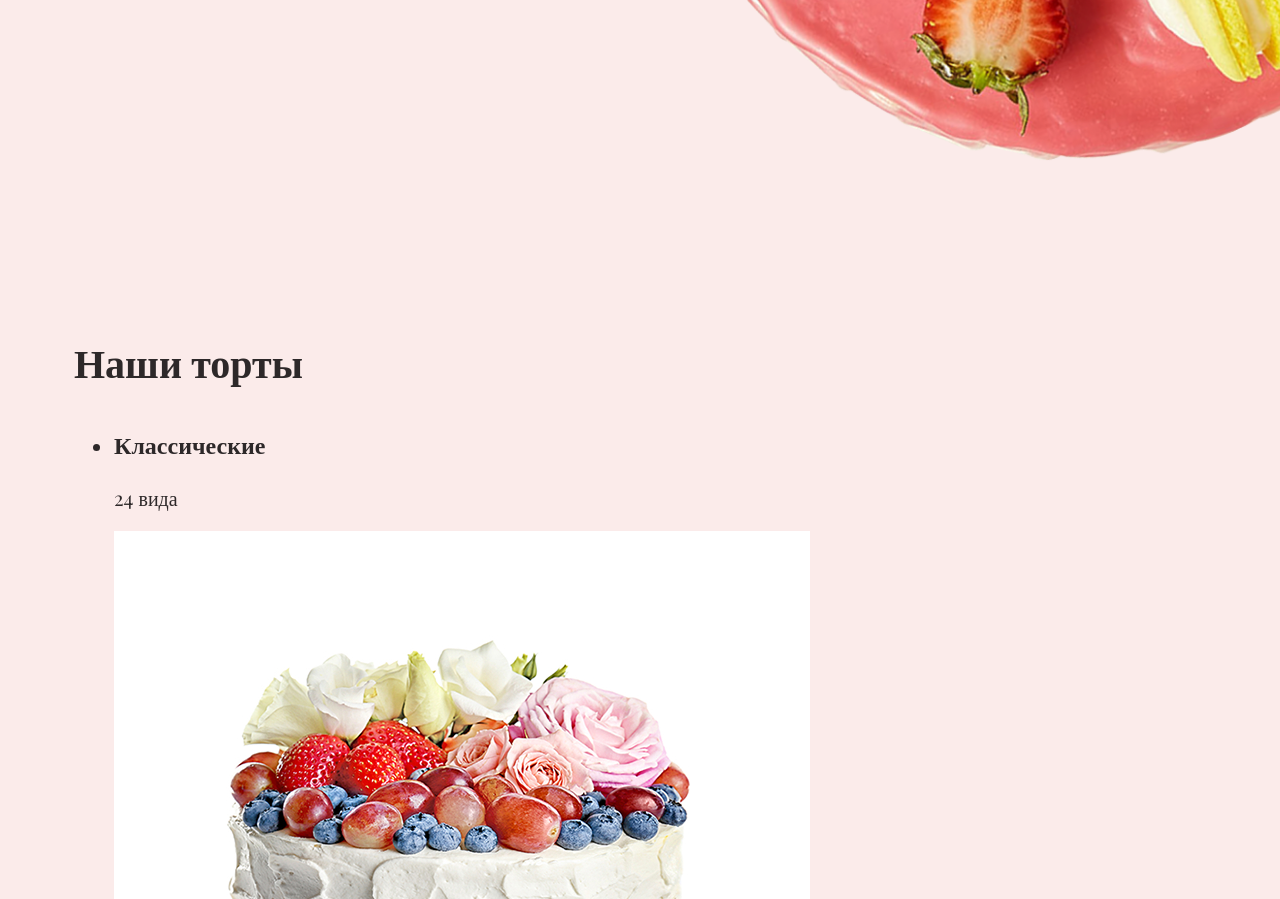
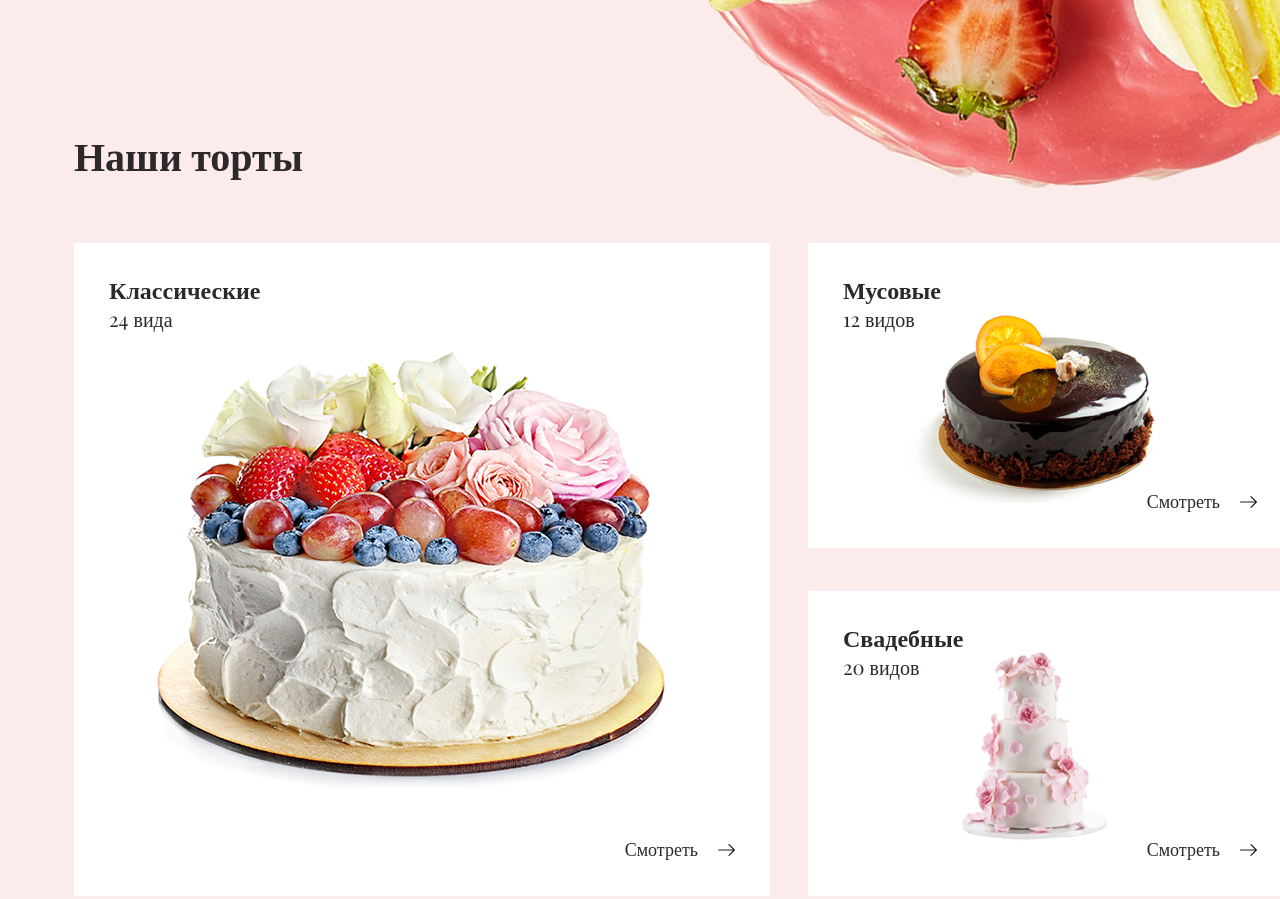
Before and after one commit to dev-hemul/cakes, a plain HTML site: page index.html in a window 1280 px wide. Shown: the part 840-1739 px from the top of the page. Drawn offline with nearby package versions, Linux system fonts and the light colour scheme; a web font is replaced by a local one.

```diff
--- a/index.html
+++ b/index.html
@@ -7,6 +7,7 @@
     <link href="https://fonts.googleapis.com/css2?family=Playfair+Display:ital,wght@0,400;0,700;1,400&display=swap"
           rel="stylesheet">
     <link rel="stylesheet" href="style.css">
+    <meta name="viewport" content="width=device-width, initial-scale=1">
     <title>Торты на заказ</title>
 </head>
 <body>
@@ -58,7 +59,7 @@
                 </ul>
             </div>
             <div class="promo-wrapper-right">
-                <img class="placeholder" src="img/cake-photo.png" width="757" height="918" alt="Фото клубничного торта">
+                <img class="placeholder" src="img/cake-photo.png" width="757" height="918"  alt="Фото клубничного торта">
             </div>
         </div>
     </section>
@@ -71,18 +72,21 @@
                 <p>24 вида</p>
                 <img src="img/photo-1.jpg" width="696" height="653" alt="Фото класического торта">
                 <a href="#">Смотреть</a>
+
             </li>
             <li>
                 <h3>Мусовые</h3>
                 <p>12 видов</p>
                 <img src="img/photo-2.jpg" width="484" height="305" alt="Фото мусового торта">
                 <a href="#">Смотреть</a>
+
             </li>
             <li>
                 <h3>Свадебные</h3>
                 <p>20 видов</p>
                 <img src="img/photo-3.jpg" width="484" height="305" alt="Фото свадебного торта">
                 <a href="#">Смотреть</a>
+
             </li>
         </ul>
     </section>
--- a/style.css
+++ b/style.css
@@ -77,6 +77,7 @@
 }
 
 .promo-wrapper {
+    position: relative;
     display: flex;
     justify-content: space-between;
 }
@@ -87,9 +88,9 @@
 
 .promo-wrapper-right {
     width: 759px;
-    position: relative;
+    position: absolute;
     top: -130px;
-    left: 74px;
+    right: -75px;
 }
 
 .promo h1 {
@@ -127,6 +128,7 @@
 .features {
     display: flex;
     margin: 0;
+    margin-bottom: 241px;
     padding: 0;
     width: 484px;
     list-style: none;
@@ -171,11 +173,75 @@
 .catalog h2 {
     font-size: 40px;
     line-height: 66px;
+    margin: 0;
+    margin-bottom: 55px;
+}
+
+.cards {
+    width: 1218px;
+    height: 653px;
+    display: grid;
+    grid-template-columns: 696px 484px;
+    grid-column-gap: 38px;
+    grid-row-gap: 43px;
+    margin: 0;
+    padding: 0;
+    list-style: none;
+}
+
+.cards li {
+    position: relative;
+}
+
+.cards li:first-child {
+    grid-column: 1 / 2;
+    grid-row: 2 / -2;
+    width: 696px;
+    margin-right: 38px;
+}
+
+.cards li h3 {
+    position: absolute;
+    top: 30px;
+    left: 35px;
+}
+
+.cards li a {
+    display: block;
+    position: absolute;
+    bottom: 35px;
+    right: 72px;
+}
+
+.cards li:after {
+    content: "";
+    position: absolute;
+    bottom: 30px;
+    right: 35px;
+    width: 17px;
+    height: 22px;
+    background-image: url("img/arrow.svg");
+    background-repeat: no-repeat;
+}
+
+.cards li img {
+    display: block;
+}
+
+.cards li p {
+    position: absolute;
+    top: 62px;
+    left: 35px;
 }
 
 .catalog h3 {
     font-size: 24px;
     line-height: 32px;
+    margin: 0;
+}
+
+.catalog p {
+    margin: 0;
 }
 
 .catalog a {
```
Also changed, not shown: 1 other file.
